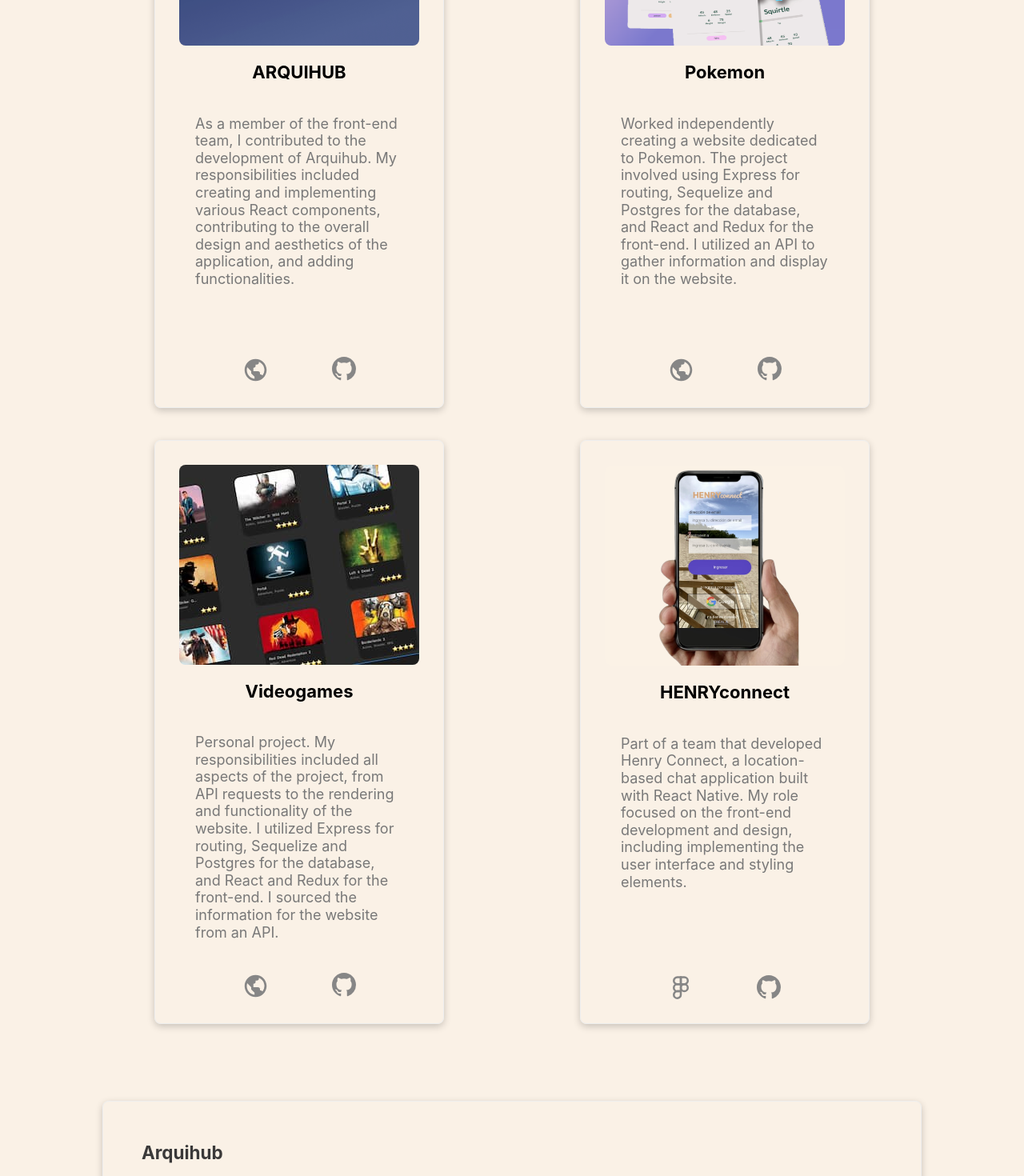
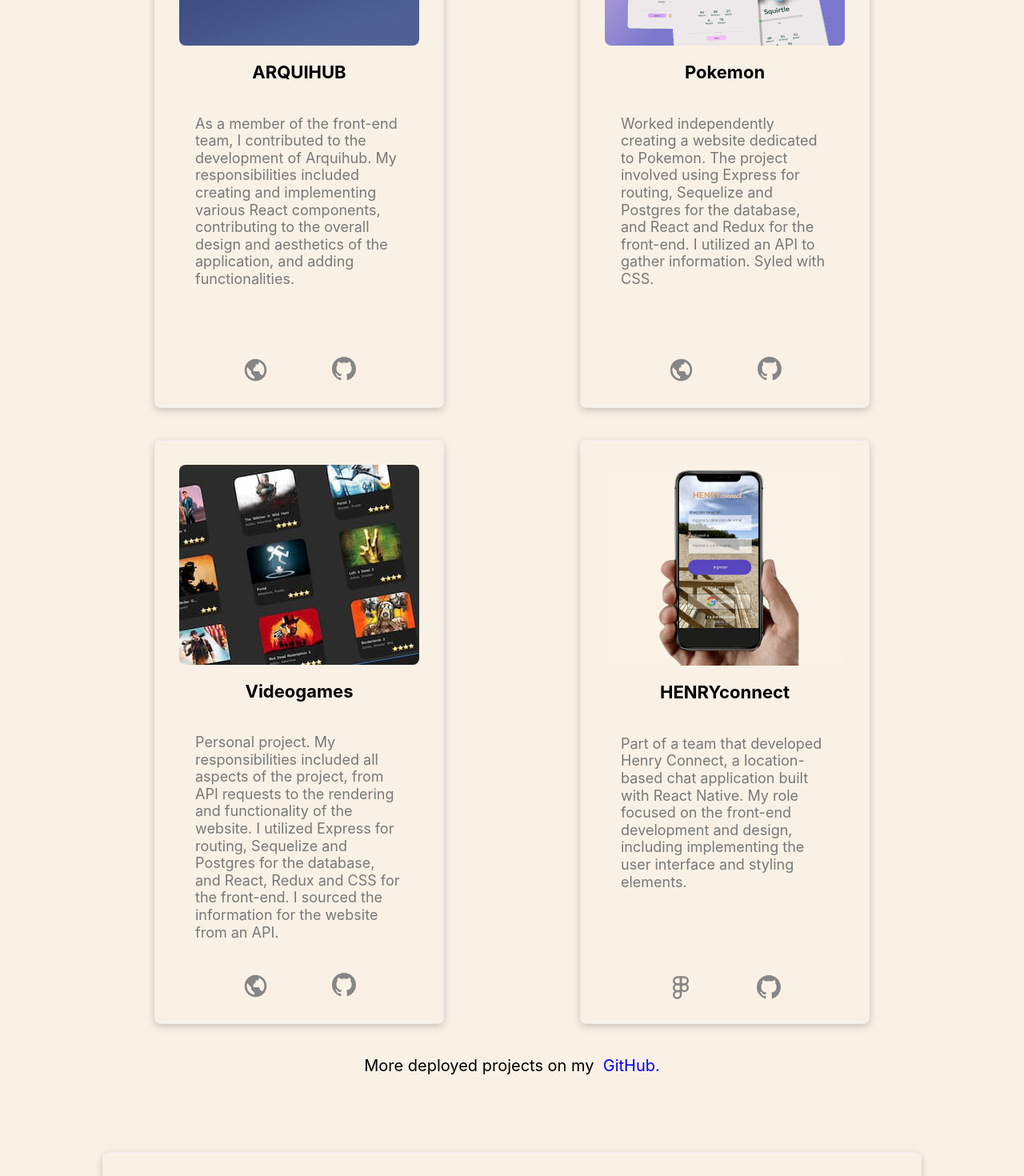
Before and after one commit to pcelman/Portfolio_2.0, a React (Vite) app: page / in a window 1280 px wide. Shown: the part 1100-2570 px from the top of the page at 80% size. Built offline with nearby package versions, Linux system fonts and the light colour scheme; grey boxes are pictures that could not be loaded; a web font is replaced by a local one.

Commit message:
update: projects and cv

```diff
--- a/src/components/Projects.jsx
+++ b/src/components/Projects.jsx
@@ -65,8 +65,7 @@
               Worked independently creating a website dedicated to Pokemon. The
               project involved using Express for routing, Sequelize and Postgres
               for the database, and React and Redux for the front-end. I
-              utilized an API to gather information and display it on the
-              website.
+              utilized an API to gather information. Syled with CSS.
             </p>
             <br /> <br />
             <a
@@ -104,7 +103,7 @@
               Personal project. My responsibilities included all aspects of the
               project, from API requests to the rendering and functionality of
               the website. I utilized Express for routing, Sequelize and
-              Postgres for the database, and React and Redux for the front-end.
+              Postgres for the database, and React, Redux and CSS for the front-end.
               I sourced the information for the website from an API.
             </p>
             <a
@@ -172,6 +171,9 @@
             </div>
           </div>
         </section>
+        <div className="projects__more">More deployed projects on my &nbsp;
+          <a href="https://github.com/pcelman?tab=repositories">GitHub.</a>
+          </div>
       </div>
     </div>
     // </div>
--- a/src/styles/Projects.css
+++ b/src/styles/Projects.css
@@ -77,6 +77,10 @@
   color: var(--accent-color);
 }
 
+.projects__more {
+font-size: 20px;
+}
+
 @media screen and (max-width: 1000px) {
 
   .projects__card__paragraph {
```
Also changed, not shown: 1 other file (tests, documents, lock files or other folders).
